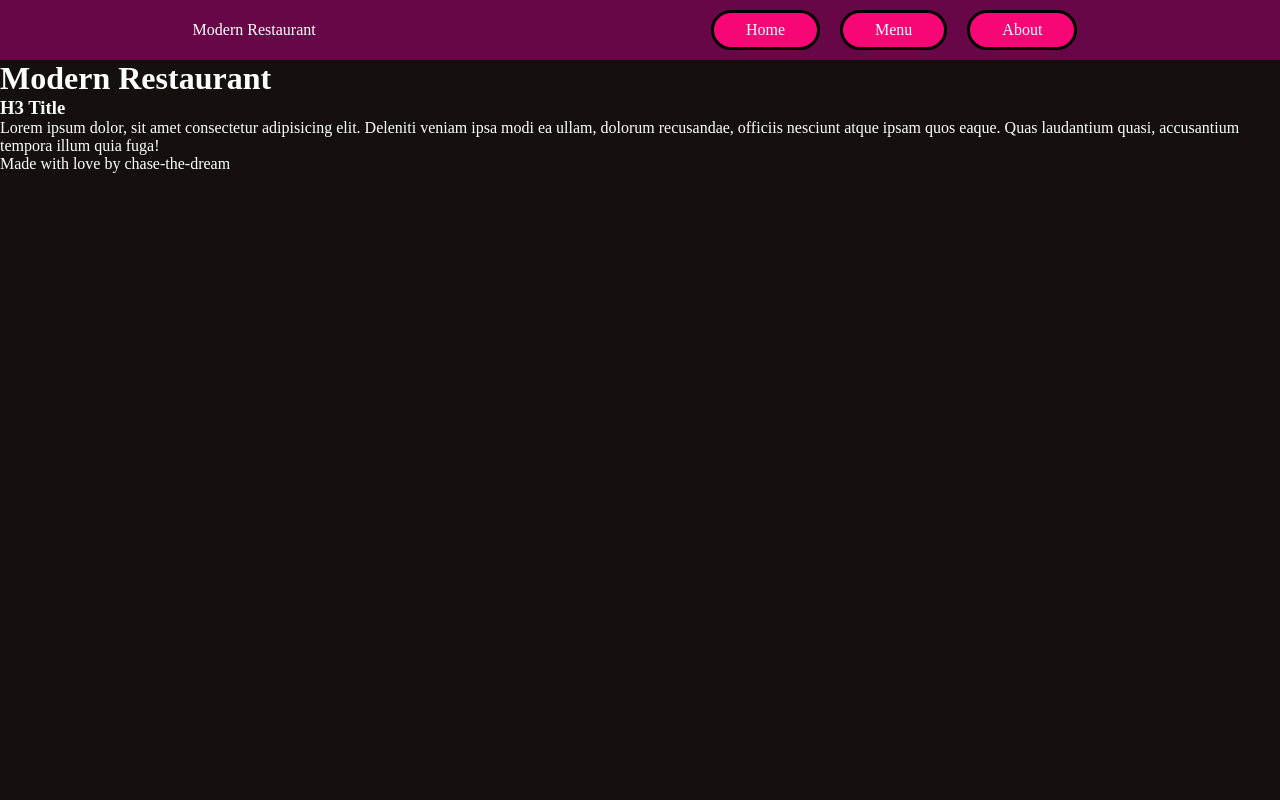
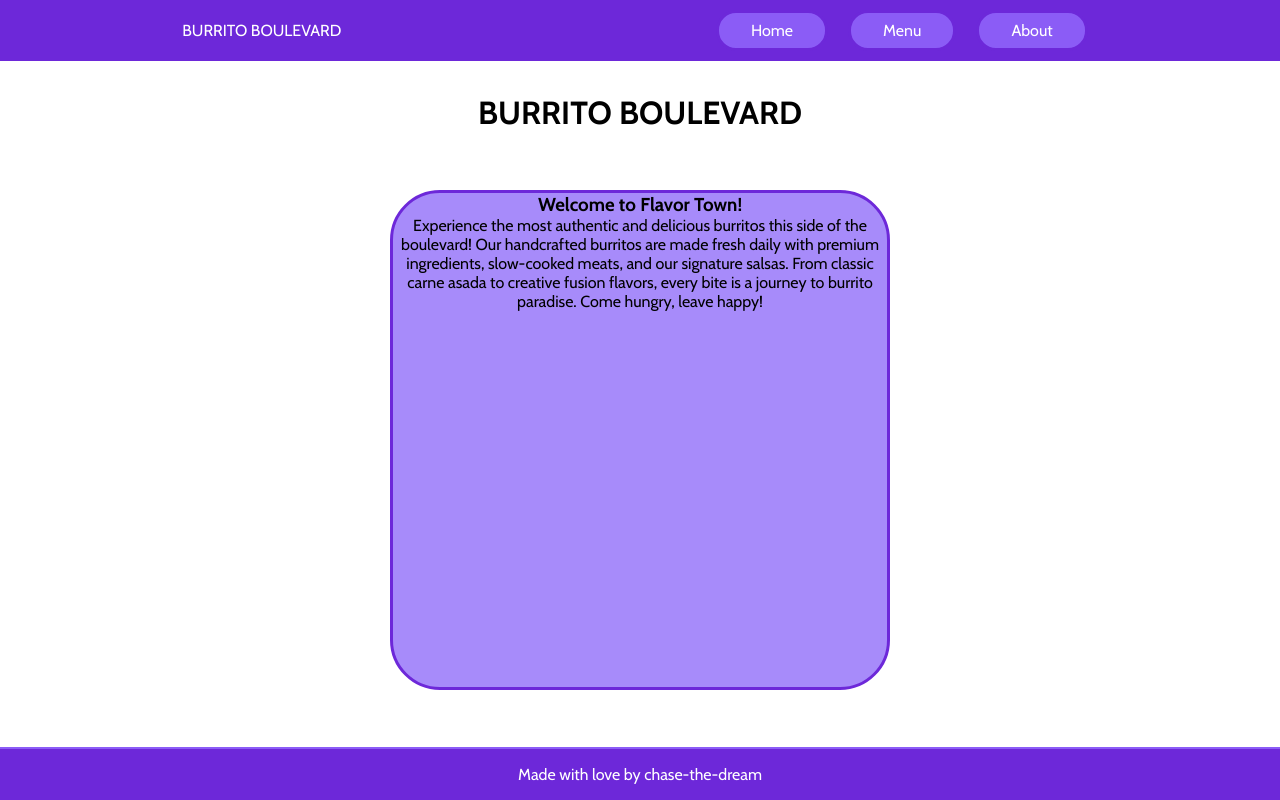
Before and after one commit to chase-the-dream/restaurant-page, a website built with webpack: page src/home.html in a window 1280 px wide. Built offline with nearby package versions, Linux system fonts and the light colour scheme.

Commit message:
burrito boulevard in progress

```diff
--- a/src/home.html
+++ b/src/home.html
@@ -3,12 +3,15 @@
 <head>
     <meta charset="UTF-8">
     <meta name="viewport" content="width=device-width, initial-scale=1.0">
-    <title>Restaurant</title>
+    <link rel="preconnect" href="https://fonts.googleapis.com">
+    <link rel="preconnect" href="https://fonts.gstatic.com" crossorigin>
+    <link href="https://fonts.googleapis.com/css2?family=Cabin:ital,wght@0,400..700;1,400..700&display=swap" rel="stylesheet">
+    <title>Burrito Boulevard</title>
 </head>
 <body>
     <header>
         <div>
-            Modern Restaurant
+            BURRITO BOULEVARD
         </div>
         <nav class="navigation">
             <li class="menu one">Home</li>
@@ -17,11 +20,11 @@
         </nav>
     </header>
 
-    <h1>Modern Restaurant</h1>
+    <h1>BURRITO BOULEVARD</h1>
 
     <div class="container">
-        <h3>H3 Title</h3>
-        <p>Lorem ipsum dolor, sit amet consectetur adipisicing elit. Deleniti veniam ipsa modi ea ullam, dolorum recusandae, officiis nesciunt atque ipsam quos eaque. Quas laudantium quasi, accusantium tempora illum quia fuga!</p>
+        <h3>Welcome to Flavor Town!</h3>
+        <p>Experience the most authentic and delicious burritos this side of the boulevard! Our handcrafted burritos are made fresh daily with premium ingredients, slow-cooked meats, and our signature salsas. From classic carne asada to creative fusion flavors, every bite is a journey to burrito paradise. Come hungry, leave happy!</p>
     </div>
 
     <footer>
--- a/src/styles.css
+++ b/src/styles.css
@@ -1,13 +1,15 @@
 :root {
-    --first-color: #f70776;
-    --second-color: #c3195d;
-    --third-color: #680747;
-    --fourth-color: #141010;
+    --first-color: #8b5cf6;   /* Purple - for highlights and accents */
+    --second-color: #a78bfa;  /* Light Purple - for secondary elements */
+    --third-color: #6d28d9;   /* Dark Purple - for headers/important elements */
+    --fourth-color: #ffffff;  /* White - main background */
+    --fifth-color: #000000;
 }
 
 * {
     margin: 0;
     box-sizing: border-box;
+    font-family: 'Cabin', sans-serif;
 }
 
 li {
@@ -16,22 +18,27 @@ li {
 
 .menu {
     padding: 0.5rem 2rem;
-    background-color: #f70776;
-    border: 3px black solid;
+    background-color: var(--first-color);
+    border: 3px solid var(--third-color);
     border-radius: 20px;
     margin: 10px;
+    color: var(--fourth-color);
 }
 
 body {
     background-color: var(--fourth-color);
-    color: white;
+    color: var(--fifth-color);
+    display: flex;
+    flex-direction: column;
+    min-height: 100vh;
 }
 
 header {
-    background-color: #680747;
+    background-color: var(--third-color);
     display: flex;
     justify-content: space-around;
     align-items: center;
+    color: var(--fourth-color);
 }
 
 .navigation {
@@ -41,5 +48,30 @@ header {
 /* Header Stuff */
 
 h1 {
-    justify-content: center;
+    margin-top: 2rem;
+    text-align: center;
 }
+
+.container {
+    margin: auto;
+    height: 500px;
+    width: 500px;
+    background-color: var(--second-color);
+    border: 3px solid var(--third-color);
+    border-radius: 50px;
+    text-align: center;
+}
+
+/* Main content area */
+main {
+    flex: 1;
+}
+
+/* Footer */
+footer {
+    background-color: var(--third-color);
+    padding: 1rem;
+    text-align: center;
+    border-top: 2px solid var(--first-color);
+    color: white;
+}
```
